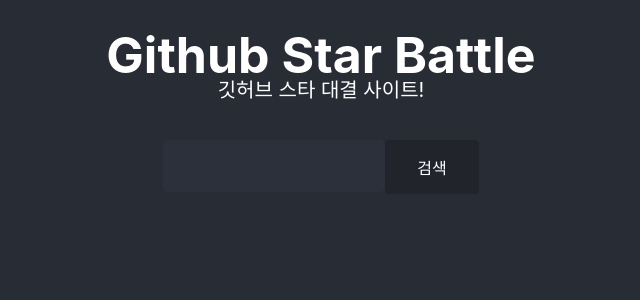
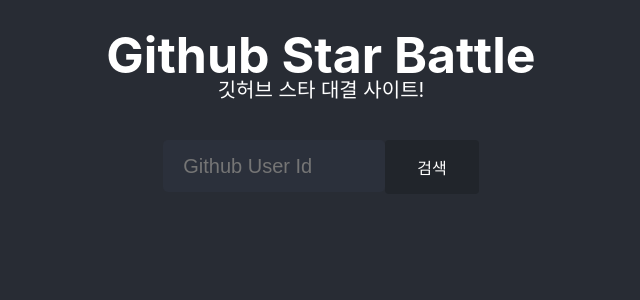
Before and after one commit to EXON-Archive-Junior-High/star-battle, a React (Create React App) app in the folder app/: page / in a window 1280 px wide. Shown: the top 300 px of the page, without its empty margins (319-959 px from the left). Built offline with nearby package versions, Linux system fonts and the light colour scheme.

Commit message:
UserInput Components

```diff
--- a/app/src/App.tsx
+++ b/app/src/App.tsx
@@ -1,12 +1,8 @@
 import React from 'react'
 import './css/App.css'
-
-import { getStar } from './data/GetStar'
-
-const getUserStar = async () => { return await getStar() }
+import UserInput from './components/UserInput'
 
 function App() {
-
     return (
         <div className="App">
             <header className="App-header">
@@ -14,10 +10,7 @@
                     <h1>Github Star Battle</h1>
                     <p>깃허브 스타 대결 사이트!</p>
                 </div>
-                <div className="main">
-                    <input id="users"></input>
-                    <button>검색</button>
-                </div>
+                <UserInput />
             </header>
         </div>
     )
--- /dev/null
+++ b/app/src/components/UserInput.tsx
@@ -0,0 +1,28 @@
+import React, { Component } from 'react';
+import { getStar } from '../data/GetStar'
+
+const getUserStar = async (name: string) => { return await getStar(name) }
+
+class UserInput extends Component {
+    handleSubmit = (event: { preventDefault: () => any; }) => event.preventDefault()
+    state = {
+        name: ''
+    }
+    handleChange = (e: { target: { value: any } }) => {
+        this.setState({
+            name: e.target.value
+        })
+    }
+    render() {
+        return (
+            <div className="search">
+                <form onSubmit={this.handleSubmit}>
+                    <input placeholder="Github User Id" onChange={this.handleChange}></input>
+                    <button onClick={() => getUserStar(this.state.name).then(star => console.log(star))}>검색</button>
+                </form>
+            </div>
+        )
+    }
+}
+
+export default UserInput;
--- a/app/src/css/App.css
+++ b/app/src/css/App.css
@@ -18,7 +18,7 @@
     margin-top: 30px;
 }
 
-.main {
+.search {
     margin-top: 40px;
 }
 
--- a/app/src/data/GetStar.ts
+++ b/app/src/data/GetStar.ts
@@ -1,6 +1,6 @@
-export async function getStar() {
+export async function getStar(name: string) {
     let stars: number = 0
-    const repos = await (await fetch('https://api.github.com/users/1-exon/repos')).json()
+    const repos = await (await fetch(`https://api.github.com/users/${name}/repos`)).json()
     for (let i: number = 0; i < repos.length; i++) stars += repos[i].stargazers_count
     return stars
 }
```
